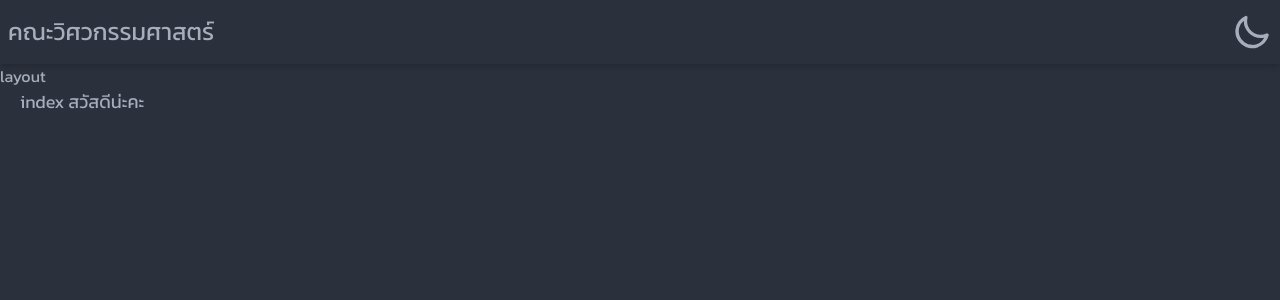
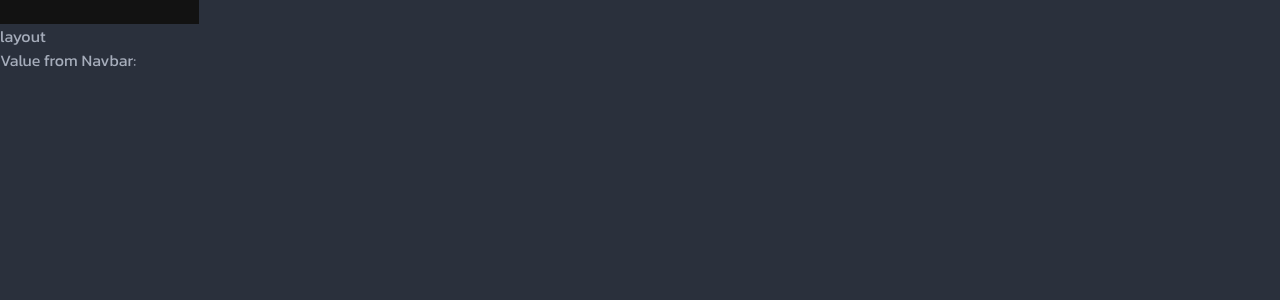
Before and after one commit to gnfdedsec/nextcontext, a Next.js app: page / in a window 1280 px wide. Shown: the top 300 px of the page. Built offline with nearby package versions, Linux system fonts and the light colour scheme.

Commit message:
context comit

```diff
--- a/components/navbar.js
+++ b/components/navbar.js
@@ -1,30 +1,18 @@
-export default function navbar() {
+import React, { useContext } from 'react';
+import MyContext from '@/src/context';
+
+export default function Navbar() {
+  const { value, setValue } = useContext(MyContext);
+
+  const handleKeyDown = (event) => {
+    if (event.key === 'Enter') {
+      setValue(event.target.value);
+    }
+  };
+
   return (
-    <nav className="navbar bg-glass shadow-md ">
-      <div className="container mx-auto">
-        <div className="navbar-start font-kanit text-2xl">คณะวิศวกรรมศาสตร์</div>
-        <div className="navbar-end flex ">
-          <label className="swap swap-rotate">
-            <input type="checkbox" />
-
-            <svg
-              className="swap-on fill-current w-10 h-10"
-              xmlns="http://www.w3.org/2000/svg"
-              viewBox="0 0 24 24"
-            >
-              <path d="M5.64,17l-.71.71a1,1,0,0,0,0,1.41,1,1,0,0,0,1.41,0l.71-.71A1,1,0,0,0,5.64,17ZM5,12a1,1,0,0,0-1-1H3a1,1,0,0,0,0,2H4A1,1,0,0,0,5,12Zm7-7a1,1,0,0,0,1-1V3a1,1,0,0,0-2,0V4A1,1,0,0,0,12,5ZM5.64,7.05a1,1,0,0,0,.7.29,1,1,0,0,0,.71-.29,1,1,0,0,0,0-1.41l-.71-.71A1,1,0,0,0,4.93,6.34Zm12,.29a1,1,0,0,0,.7-.29l.71-.71a1,1,0,1,0-1.41-1.41L17,5.64a1,1,0,0,0,0,1.41A1,1,0,0,0,17.66,7.34ZM21,11H20a1,1,0,0,0,0,2h1a1,1,0,0,0,0-2Zm-9,8a1,1,0,0,0-1,1v1a1,1,0,0,0,2,0V20A1,1,0,0,0,12,19ZM18.36,17A1,1,0,0,0,17,18.36l.71.71a1,1,0,0,0,1.41,0,1,1,0,0,0,0-1.41ZM12,6.5A5.5,5.5,0,1,0,17.5,12,5.51,5.51,0,0,0,12,6.5Zm0,9A3.5,3.5,0,1,1,15.5,12,3.5,3.5,0,0,1,12,15.5Z" />
-            </svg>
-
-            <svg
-              className="swap-off fill-current w-10 h-10"
-              xmlns="http://www.w3.org/2000/svg"
-              viewBox="0 0 24 24"
-            >
-              <path d="M21.64,13a1,1,0,0,0-1.05-.14,8.05,8.05,0,0,1-3.37.73A8.15,8.15,0,0,1,9.08,5.49a8.59,8.59,0,0,1,.25-2A1,1,0,0,0,8,2.36,10.14,10.14,0,1,0,22,14.05,1,1,0,0,0,21.64,13Zm-9.5,6.69A8.14,8.14,0,0,1,7.08,5.22v.27A10.15,10.15,0,0,0,17.22,15.63a9.79,9.79,0,0,0,2.1-.22A8.11,8.11,0,0,1,12.14,19.73Z" />
-            </svg>
-          </label>
-        </div>
-      </div>
+    <nav>
+      <input type="text" onKeyDown={handleKeyDown} />
     </nav>
   );
 }
--- a/pages/_app.js
+++ b/pages/_app.js
@@ -1,14 +1,14 @@
 import '@/styles/globals.css'
 import Layout from '@/components/layout'
+import { MyContextProvider } from '@/src/context';
 
-export default function App({ Component, pageProps }) {
-  return(
-    <div>
+export default function MyApp({ Component, pageProps }) {
+  return (
+    <MyContextProvider>
+      <Layout>
 
-    <Layout>
         <Component {...pageProps} />
-    </Layout>
-
-    </div>
-  )
+      </Layout>
+      </MyContextProvider>
+  );
 }
--- a/pages/index.js
+++ b/pages/index.js
@@ -1,7 +1,12 @@
-export default function Home() {
+import React, { useContext } from 'react';
+import MyContext from '@/src/context';
+
+export default function Index() {
+  const { value } = useContext(MyContext);
+
   return (
-    <div className="text-lg mx-5 font-thin">
-   index สวัสดีน่ะคะ
-  </div>
+    <div>
+      <h1>Value from Navbar: {value}</h1>
+    </div>
   );
 }
--- /dev/null
+++ b/src/context.js
@@ -0,0 +1,15 @@
+import React, { createContext, useState } from 'react';
+
+const MyContext = createContext();
+
+export const MyContextProvider = ({ children }) => {
+  const [value, setValue] = useState('');
+
+  return (
+    <MyContext.Provider value={{ value, setValue }}>
+      {children}
+    </MyContext.Provider>
+  );
+};
+
+export default MyContext;
```
